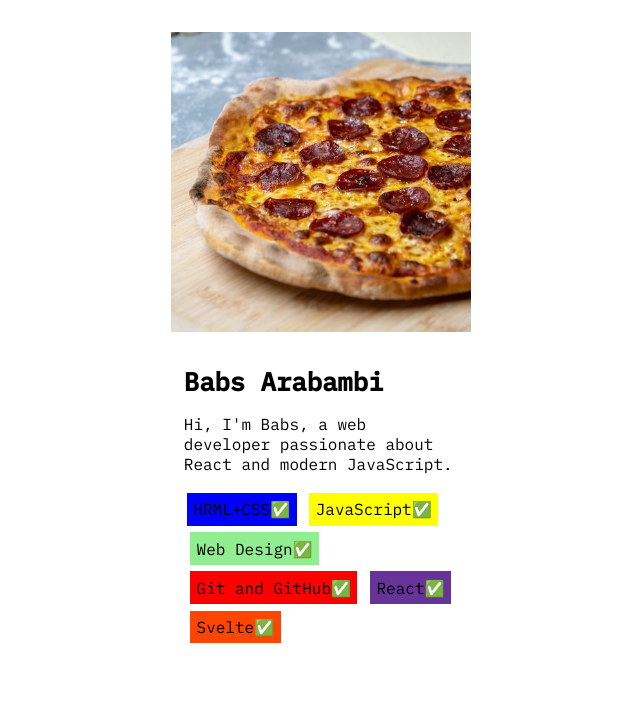
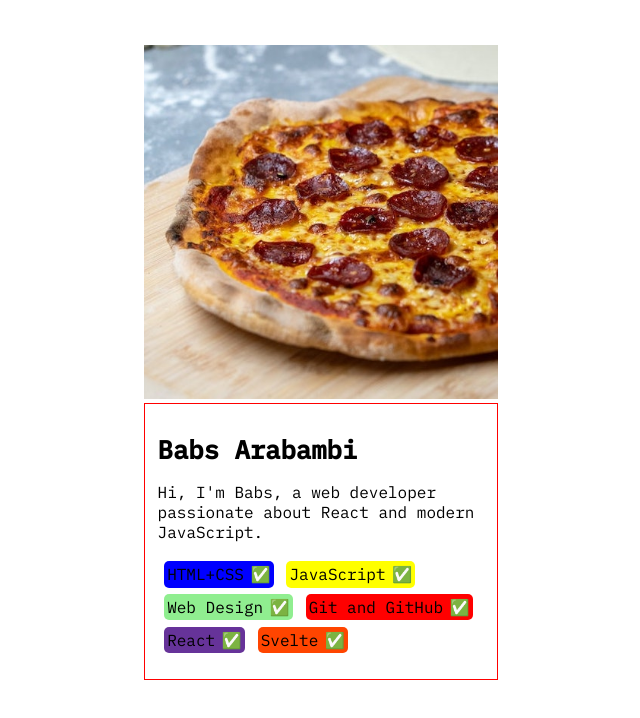
Before and after one commit to araborg/project_portfolio, a React (Vite) app in the folder 1/profile/: page / in a window 1280 px wide. Shown: the top 718 px of the page, without its empty margins (319-959 px from the left). Built offline with nearby package versions, Linux system fonts and the light colour scheme.

Commit message:
profile_card: 20

```diff
--- a/1/profile/src/App.css
+++ b/1/profile/src/App.css
@@ -12,7 +12,9 @@ body {
 
 .card {
 	margin: 2rem auto;
-	max-width: 300px;
+	width: 100%;
+	max-width: 380px;
+	padding: 0.8rem;
 }
 
 .avatar {
@@ -23,9 +25,11 @@ body {
 
 .main {
 	display: flex;
-	flex-direction: column;
-	justify-content: space-between;
-	width: 100%;
+	/* flex-direction: column; */
+	flex-wrap: wrap;
+	/* justify-content: space-between; */
+	/* width: 100%; */
+	border: 1px solid red;
 
 	padding: 0.8rem;
 }
@@ -37,16 +41,19 @@ h1 {
 
 .skill-list {
 	display: flex;
+	/* flex-direction: column; */
 	flex-wrap: wrap;
 	margin: 0.8rem 0;
 }
 
 .skill {
 	margin: 0.4rem 0.4rem 0;
-	padding: 0.4rem;
+	padding: 0.2rem;
+	border-radius: 5px;
 	cursor: pointer;
+	/* width: inherit; */
 }
 
-.skill:first-child {
-	margin-left: 0.2rem;
+.skill span:first-child {
+	margin-right: 0.4rem;
 }
--- a/1/profile/src/data.tsx
+++ b/1/profile/src/data.tsx
@@ -6,7 +6,7 @@ interface Data {
 }
 
 const data: Data[] = [
-	{ skill: "HRML+CSS", emoji: "✅", color: "blue", level: "beginner" },
+	{ skill: "HTML+CSS", emoji: "✅", color: "blue", level: "beginner" },
 
 	{
 		skill: "JavaScript",
```
